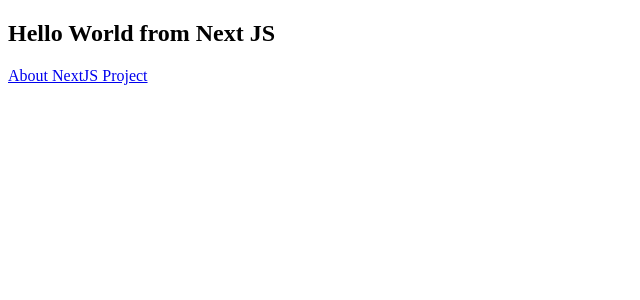
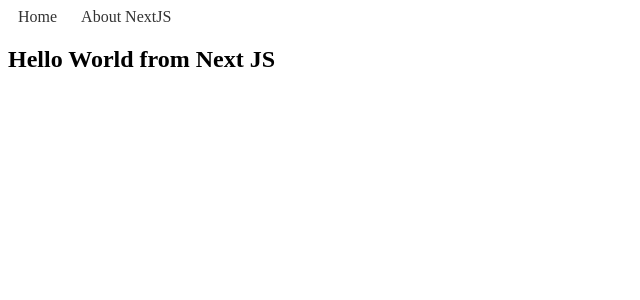
Before and after one commit to Abbiscuit/nextjs-portfolio-template, a Next.js app: page / in a window 1280 px wide. Shown: the top 300 px of the page, without its empty margins (0-640 px from the left). Built offline with nearby package versions, Linux system fonts and the light colour scheme.

Commit message:
Add style-jsx just for a try

```diff
--- a/components/navbar/navbar.component.jsx
+++ b/components/navbar/navbar.component.jsx
@@ -13,6 +13,15 @@
             <a title="About Next JS"> About NextJS </a>
           </Link>
         </div>
+        <style jsx>
+          {`
+            a {
+              padding: 10px;
+              text-decoration: none;
+              color: #333;
+            }
+          `}
+        </style>
       </nav>
     );
   }
--- a/pages/index.js
+++ b/pages/index.js
@@ -1,11 +1,11 @@
 import Link from 'next/link';
+
+import Navbar from '../components/navbar/navbar.component';
 
 const Index = () => (
   <section>
+    <Navbar />
     <h1>Hello World from Next JS</h1>
-    <Link href="/about">
-      <a title="About NextJS"> About NextJS Project </a>
-    </Link>
   </section>
 );
 
```
